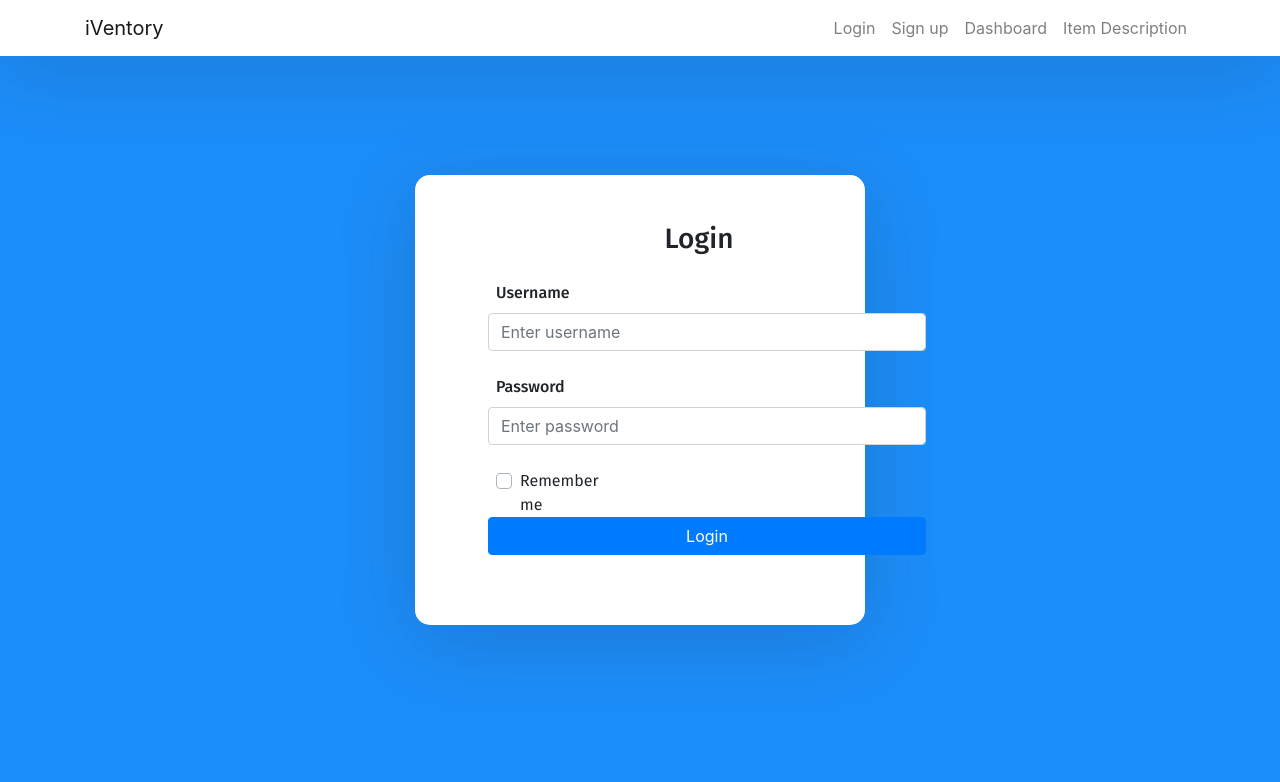
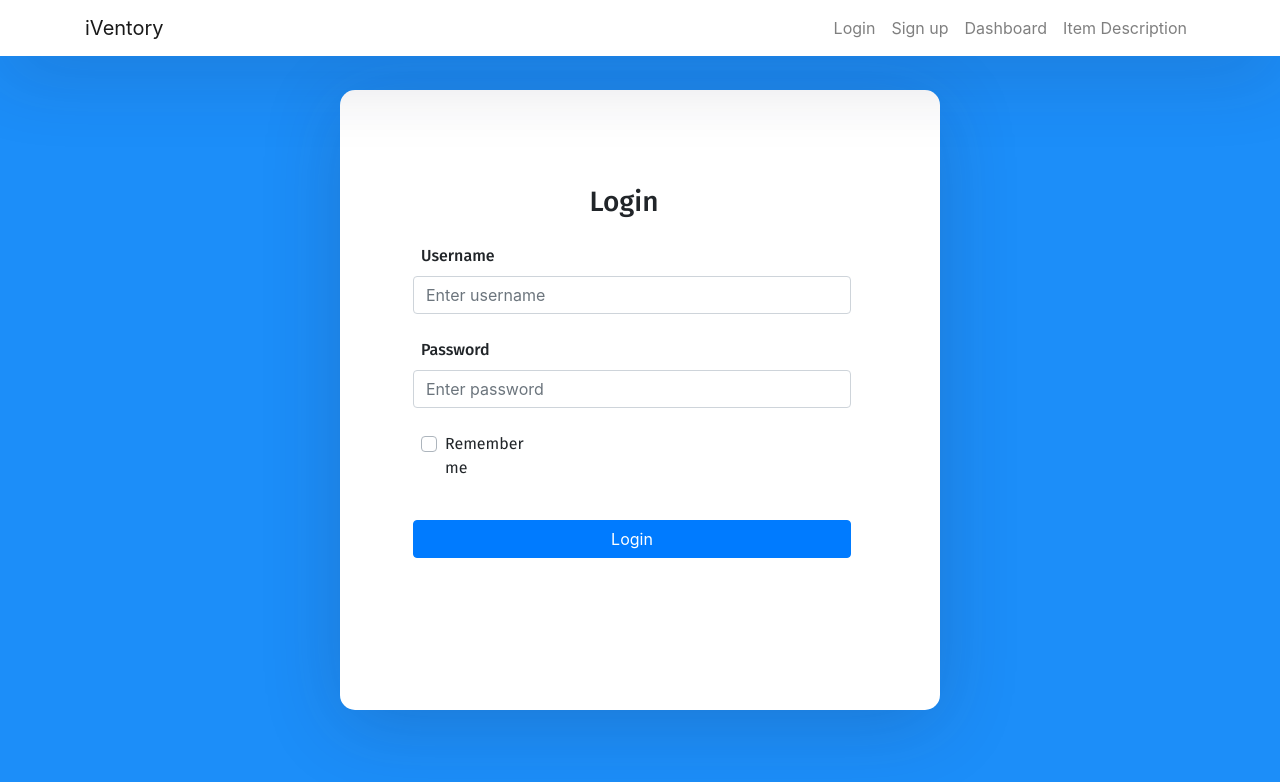
Before and after one commit to harsimran-preet/iVentory, a React (Create React App) app in the folder frontend/: page / in a window 1280 px wide. Shown: the top 782 px of the page. Built offline with nearby package versions, Linux system fonts and the light colour scheme; no server answers.

Commit message:
css edits

```diff
--- a/frontend/src/components/login.component.js
+++ b/frontend/src/components/login.component.js
@@ -4,6 +4,8 @@ export default class Login extends Component {
   render() {
     return (
       <form>
+        <br></br>
+        <br></br>
         <h3>Login</h3>
 
         <div className="form-group">
@@ -36,7 +38,8 @@ export default class Login extends Component {
             </label>
           </div>
         </div>
-
+        <br></br>
+        <br></br>
         <button type="submit" className="btn btn-primary btn-block">
           Login
         </button>
--- a/frontend/src/index.css
+++ b/frontend/src/index.css
@@ -58,8 +58,8 @@ html,
 }
 
 .auth-inner {
-  width: 450px;
-  height: 450px;
+  width: 600px;
+  height: 620px;
   margin: auto;
   background: #ffffff;
   box-shadow: 0px 14px 80px rgba(34, 35, 58, 0.2);
--- a/frontend/src/screens/Inventory/InventoryTable.css
+++ b/frontend/src/screens/Inventory/InventoryTable.css
@@ -6,6 +6,10 @@
   height: 95%;
   background-color: blue;
 } */
+
+.new {
+  width: 70%;
+}
 
 .table-inner {
   position: absolute;
--- a/frontend/src/screens/Inventory/InventoryTableForms.js
+++ b/frontend/src/screens/Inventory/InventoryTableForms.js
@@ -1,5 +1,6 @@
 import React, { useState } from "react";
 import Row from "react-bootstrap/Row";
+import "./InventoryTable.css";
 
 export function ColumnForm(props) {
   const [column, setColumn] = useState({ name: "" });
@@ -100,7 +101,9 @@ export function ItemForm(props) {
   }
 
   return (
+    <div className="new2">
       <form>
+        <div className="new">
           <Row key={props.k}>
             <label key={"item" + props.k}>New Value</label>
             <input
@@ -114,6 +117,8 @@ export function ItemForm(props) {
           <button onClick={editItem} className="inventable-submit-button">
             <p>Edit Item</p>
           </button>
+        </div>
       </form>
+    </div>
   );
 }
```
Lines whose indentation alone changed are shown as unchanged.
